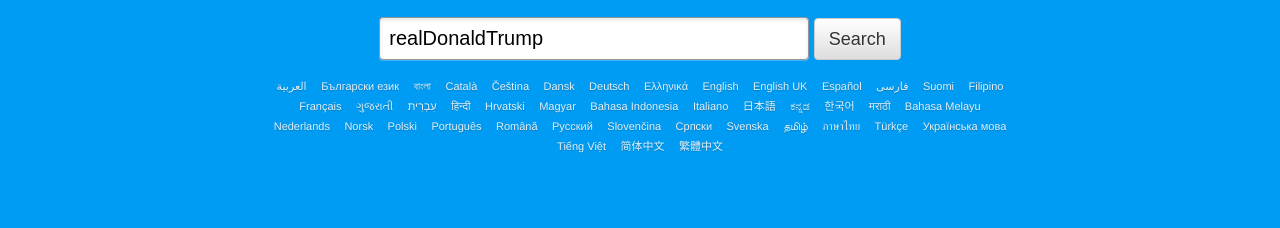
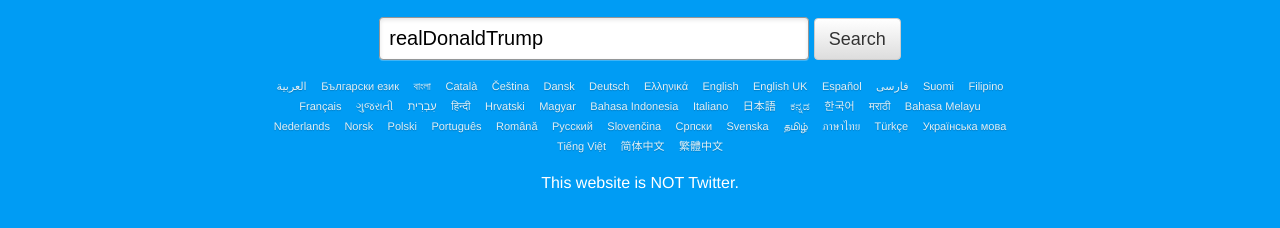
Before and after one commit to 11mins/sorry, a plain HTML site: page index.html in a window 1280 px wide. Shown: the part 168-396 px from the top of the page. Drawn offline with Linux system fonts and the light colour scheme.

Commit message:
Update index.html

```diff
--- a/index.html
+++ b/index.html
@@ -130,6 +130,8 @@
               <li>简体中文</li>
 
               <li>繁體中文</li>
+		<br><br>
+		This website is NOT Twitter.
 
           </ul>
       </div></div>
```
